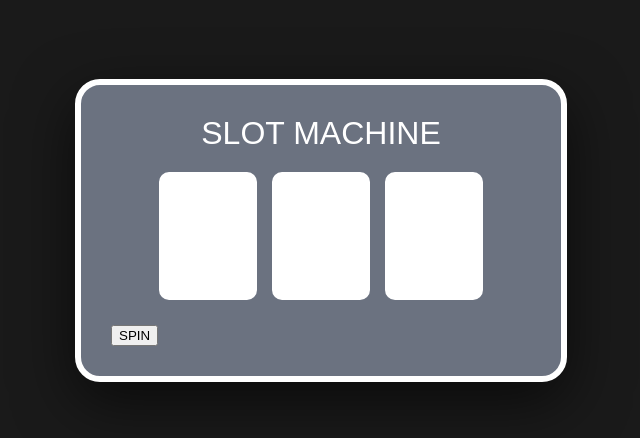
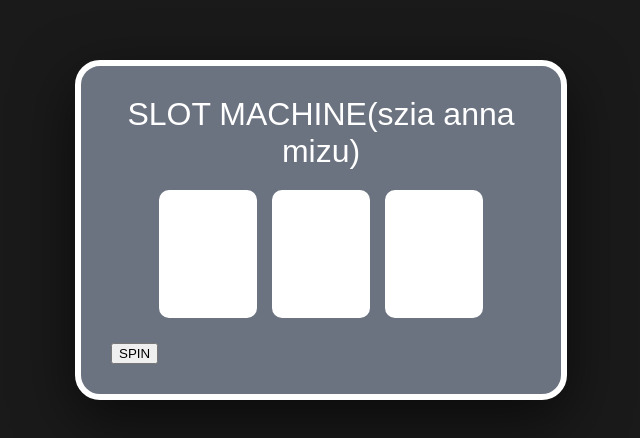
Before and after one commit to wizrdez/slotmachine, a plain HTML site: page index.html in a window 1280 px wide. Shown: the part 170-608 px from the top of the page, without its empty margins (319-959 px from the left). Drawn offline with Linux system fonts and the light colour scheme.

Commit message:
Fix HTML encoding issues and update title

```diff
--- a/index.html
+++ b/index.html
@@ -88,7 +88,7 @@
 <body>
 
 <div class="machine">
-    <div class="title">SLOT MACHINE</div>
+    <div class="title">SLOT MACHINE(szia anna mizu)</div>
 
     <div class="reels">
         <div class="reel"><div class="symbols" id="s1"></div></div>
```
